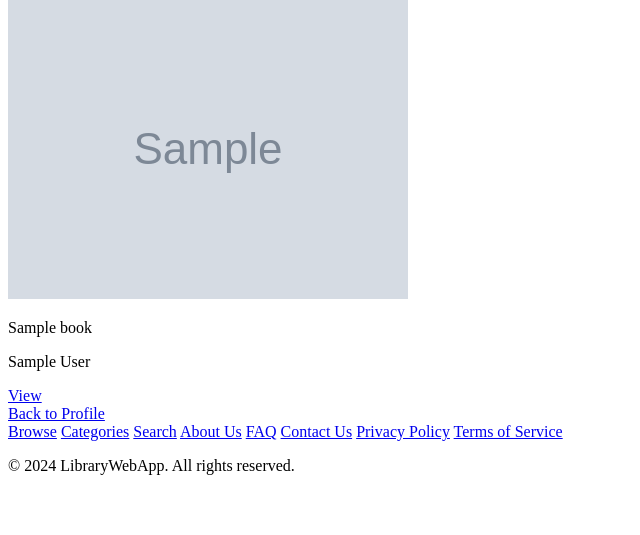
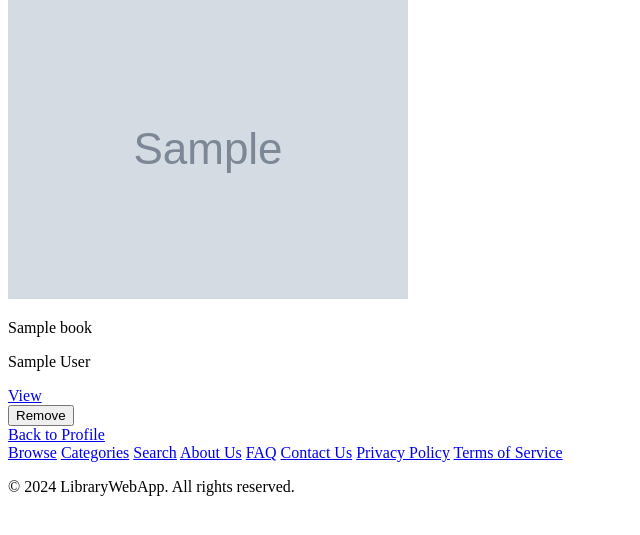
Before and after one commit to CharlesTse601/LibraryWebApp, a Django app: page /lists/1/ in a window 1280 px wide. Shown: the part 162-697 px from the top of the page, without its empty margins (0-640 px from the left). Run offline with Django 4.2, Linux system fonts and the light colour scheme; a user stored in the database is signed in; tables that the repository leaves empty hold one stand-in row (values such as "Sample post"); grey boxes marked "Sample" are stand-in pictures.

Commit message:
Users can remove books from lists

```diff
--- a/library/templates/library/list_detail.html
+++ b/library/templates/library/list_detail.html
@@ -16,6 +16,10 @@
     <p>{{ book.title }}</p>
     <p>{{ book.author }}</p>
     <a href="{% url 'library:book_detail' book.isbn %}">View</a>
+    <form method="POST" action="{% url 'library:remove_book_from_list' book_list.id book.isbn %}">
+        {% csrf_token %}
+    <button type="submit">Remove</button>
+  </form>
   </div>
 {% empty %}
   <p>No books in this list yet.</p>
--- a/library/urls.py
+++ b/library/urls.py
@@ -9,6 +9,7 @@ urlpatterns = [
     path('books/<str:isbn>/', views.book_detail_view, name='book_detail'),
     path('books/<str:book_isbn>/mark-as-read/', views.mark_as_read, name='mark_as_read'),
     path('lists/<int:list_id>/add/<str:book_isbn>/', views.add_to_list, name='add_to_list'),
+    path('lists/<int:list_id>/remove/<str:book_isbn>/', views.remove_book_from_list, name='remove_book_from_list'),
     path('lists/create-new',views.create_new_list, name = 'create_new_list' ) ,
     path('lists/create/<str:book_isbn>/', views.create_list_with_book, name='create_list_with_book'),
     path('lists/<int:list_id>/', views.list_detail_view, name='list_detail'),
--- a/library/views.py
+++ b/library/views.py
@@ -217,12 +217,12 @@ def add_to_list(request, list_id, book_isbn):
     return redirect(request.META.get('HTTP_REFERER', 'browse'))
 
 @login_required
-def remove_from_list(request, list_id, book_isbn):
+def remove_book_from_list(request, list_id, book_isbn):
     book_list = get_object_or_404(BookList, id=list_id, user=request.user)
     book = get_object_or_404(Book, isbn=book_isbn)
     book_list.books.remove(book)
 
-    return redirect(request.META.get('HTTP_REFERER', 'browse'))
+    return redirect('library:list_detail', list_id=list_id)
 
 
 @login_required
```
